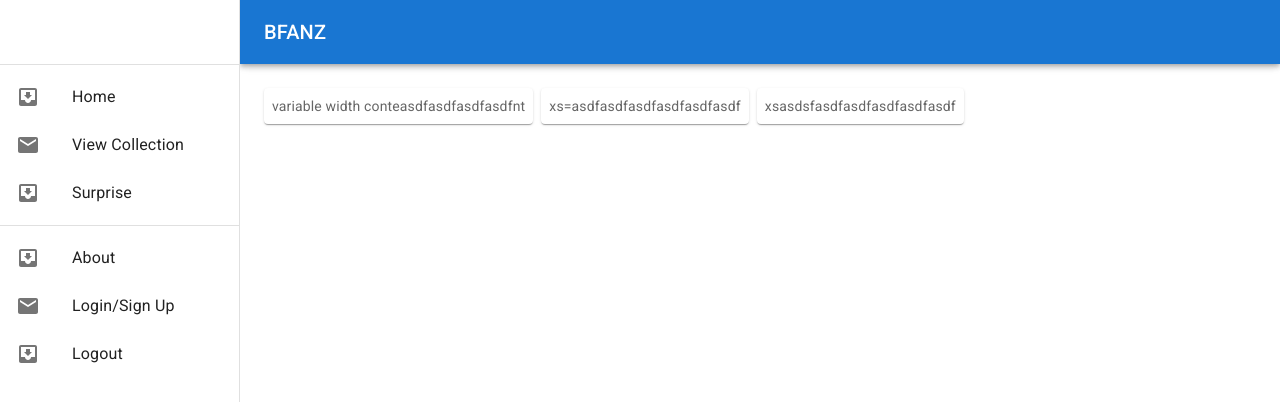
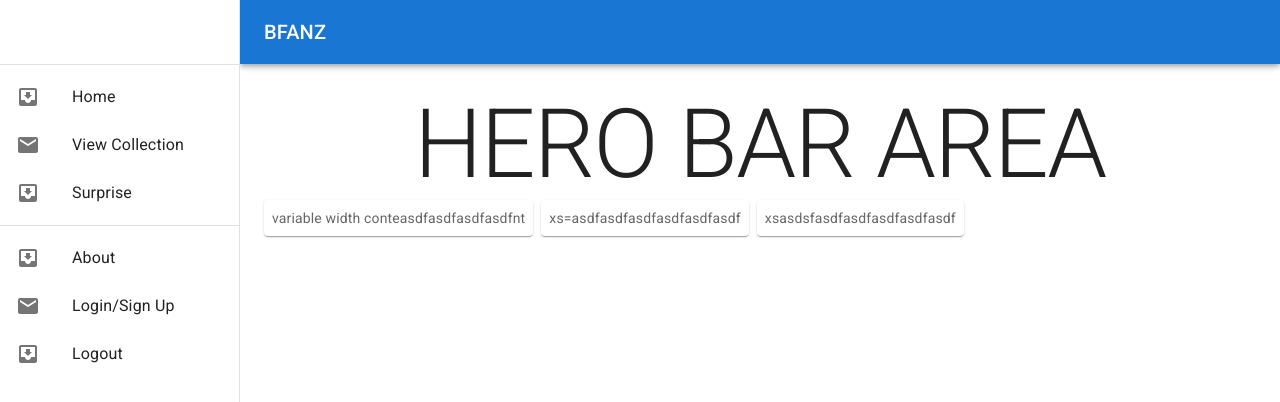
Before and after one commit to WilliamCrownover/bfanz, a React (Create React App) app in the folder client/: page / in a window 1280 px wide. Shown: the top 402 px of the page. Built offline with nearby package versions, Linux system fonts and the light colour scheme.

Commit message:
started building a home page with components

```diff
--- a/client/src/App.js
+++ b/client/src/App.js
@@ -1,4 +1,3 @@
-import logo from './logo.svg';
 import './App.css';
 import ResponsiveDrawer from './components/ResponsiveDrawer';
 
--- a/client/src/components/HeroBox/index.js
+++ b/client/src/components/HeroBox/index.js
@@ -8,7 +8,7 @@ export default function HeroBox() {
     <React.Fragment>
       <CssBaseline />
       <Container maxWidth="sm">
-        <Box sx={{ bgcolor: '#cfe8fc', height: '100vh' }} />
+        <Box sx={{ bgcolor: '#cfe8fc', height: '25vh' }} />
       </Container>
     </React.Fragment>
   );
--- a/client/src/components/ResponsiveDrawer/index.js
+++ b/client/src/components/ResponsiveDrawer/index.js
@@ -16,7 +16,7 @@ import MenuIcon from '@mui/icons-material/Menu';
 import Toolbar from '@mui/material/Toolbar';
 import Typography from '@mui/material/Typography';
 
-import HookQuestions from '../HookQuestions';
+import Home from '../../pages/Home';
 
 const drawerWidth = 240;
 
@@ -119,7 +119,10 @@ function ResponsiveDrawer(props) {
       <Box component="main" sx={{ flexGrow: 1, p: 3 }}>
         <Toolbar />
 
-        <HookQuestions />
+        {/* PUT PAGE ROUTES HERE */}
+        <Home />
+
+
 
       </Box>
     </Box>
--- /dev/null
+++ b/client/src/pages/Home.js
@@ -0,0 +1,22 @@
+import HookQuestions from '../components/HookQuestions';
+import Grid from '@mui/material/Grid';
+import Typography from '@mui/material/Typography';
+
+
+const Home = () => {
+
+    return (
+        <Grid container>
+            <Grid item xs={12}>
+                <Typography variant="h1">
+                    HERO BAR AREA
+                </Typography>
+            </Grid>
+            <Grid item xs={12}>
+                <HookQuestions />
+            </Grid>
+        </Grid>
+    );
+};
+
+export default Home;
```
